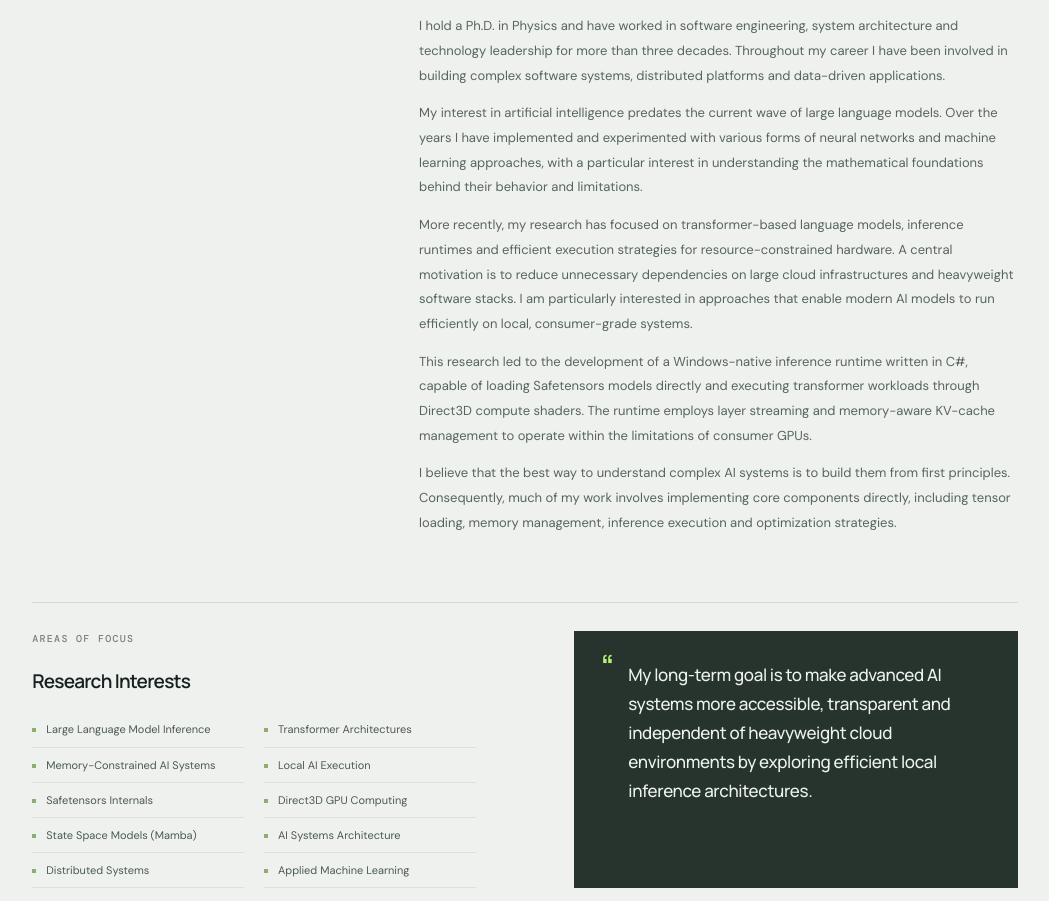
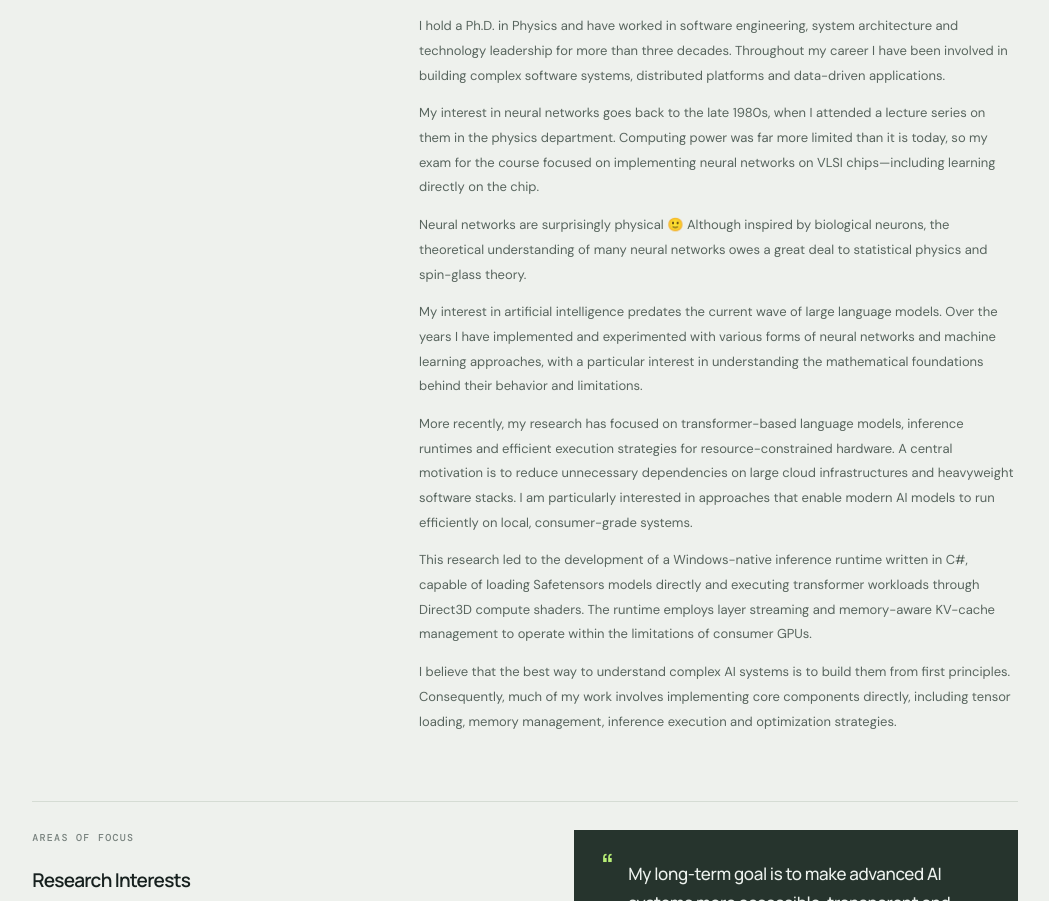
Before and after one commit to raorob/robresearch-app, an Astro site: page / in a window 1280 px wide. Shown: the part 5579-6480 px from the top of the page, without its empty margins (115-1164 px from the left). Built offline with nearby package versions, Linux system fonts and the light colour scheme; Astro itself is replaced by a stand-in of ours; some packages are replaced by stand-ins of ours.

Commit message:
Add neural network history to researcher profile
Include the late-1980s VLSI coursework and the connection between neural networks, statistical physics, and spin-glass theory.

Co-authored-by: Copilot <223556219+Copilot@users.noreply.github.com>

```diff
--- a/src/pages/index.astro
+++ b/src/pages/index.astro
@@ -265,6 +265,8 @@ const posts = (await getCollection("posts")).sort((a, b) => a.data.order - b.dat
 					<h2>Building AI systems <em>from first principles.</em></h2>
 					<p class="about-lede">My work focuses on the practical execution of large language models on local hardware.</p>
 					<p>I hold a Ph.D. in Physics and have worked in software engineering, system architecture and technology leadership for more than three decades. Throughout my career I have been involved in building complex software systems, distributed platforms and data-driven applications.</p>
+					<p>My interest in neural networks goes back to the late 1980s, when I attended a lecture series on them in the physics department. Computing power was far more limited than it is today, so my exam for the course focused on implementing neural networks on VLSI chips—including learning directly on the chip.</p>
+					<p>Neural networks are surprisingly physical 🙂 Although inspired by biological neurons, the theoretical understanding of many neural networks owes a great deal to statistical physics and spin-glass theory.</p>
 					<p>My interest in artificial intelligence predates the current wave of large language models. Over the years I have implemented and experimented with various forms of neural networks and machine learning approaches, with a particular interest in understanding the mathematical foundations behind their behavior and limitations.</p>
 					<p>More recently, my research has focused on transformer-based language models, inference runtimes and efficient execution strategies for resource-constrained hardware. A central motivation is to reduce unnecessary dependencies on large cloud infrastructures and heavyweight software stacks. I am particularly interested in approaches that enable modern AI models to run efficiently on local, consumer-grade systems.</p>
 					<p>This research led to the development of a Windows-native inference runtime written in C#, capable of loading Safetensors models directly and executing transformer workloads through Direct3D compute shaders. The runtime employs layer streaming and memory-aware KV-cache management to operate within the limitations of consumer GPUs.</p>
```
